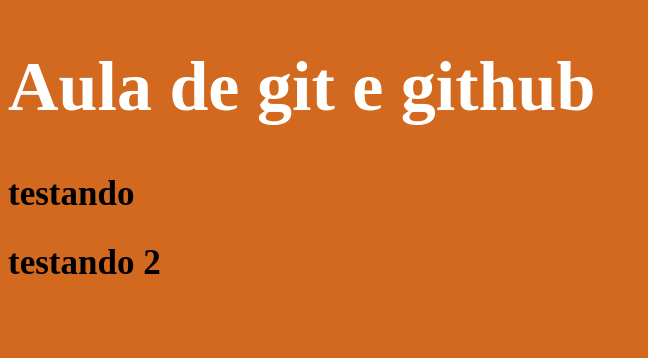
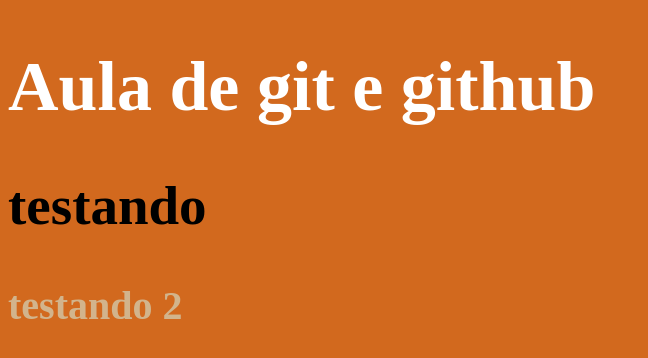
Before and after one commit to YH1d3k12/git-e-github, a plain HTML site: page Index.html in a window 1280 px wide. Shown: the whole page, without its empty margins (0-648 px from the left). Drawn offline with Linux system fonts and the light colour scheme.

Commit message:
testando 3

```diff
--- a/Index.html
+++ b/Index.html
@@ -9,6 +9,6 @@
 <body>
     <h1>Aula de git e github<h1>
     <h2>testando<h2>
-        <hd3>testando 2</hd3>
+        <h3>testando 2<h3>
                       </body>
 </html>
--- a/style.css
+++ b/style.css
@@ -7,9 +7,10 @@ font-size: 70px;
 color:white
 }
 h2{
-    font-size: 35px;
+    font-size: 55px;
     color:black
 }
 h3{
-    color: purple;
+    font-size: 40px;
+    color: tan;
 }
```
